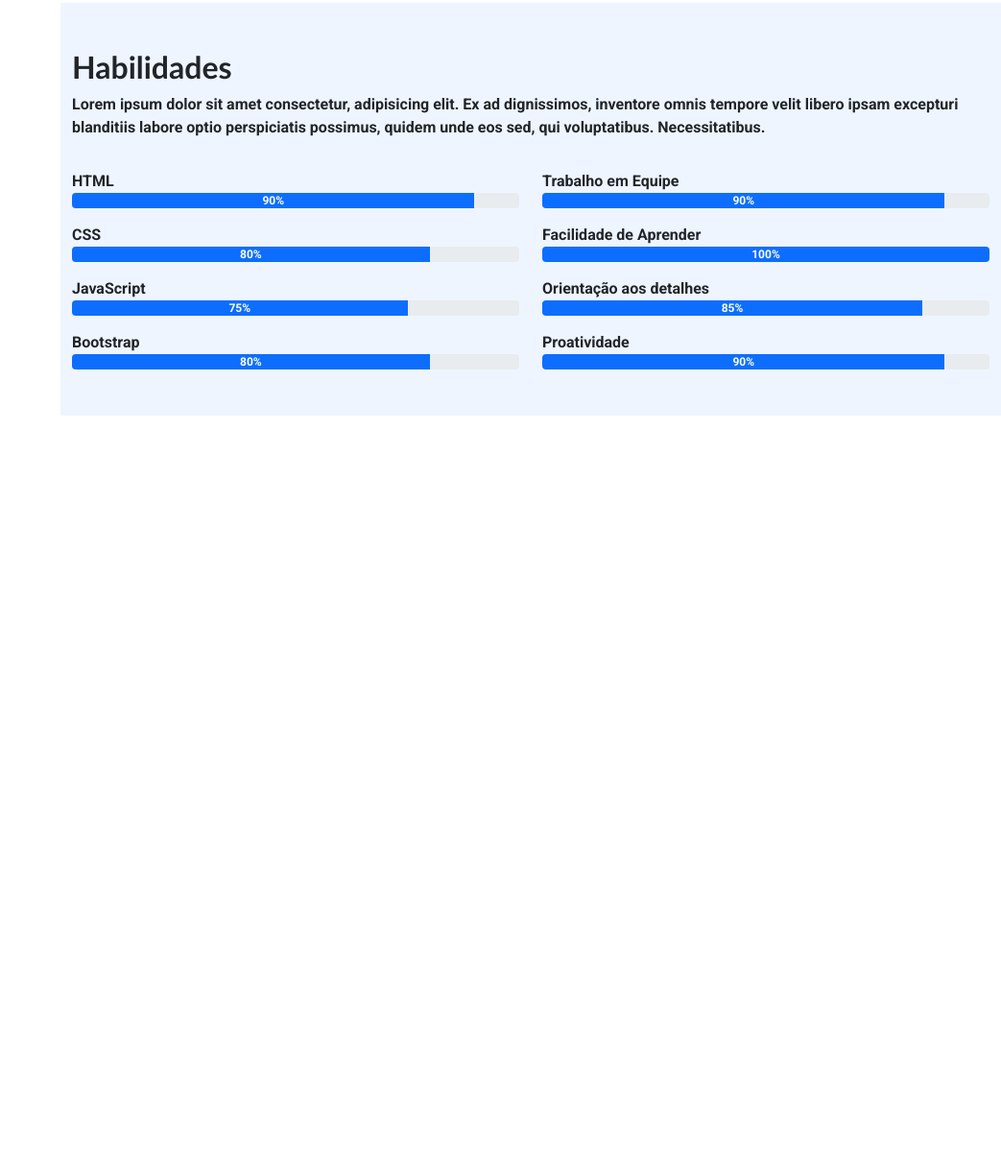
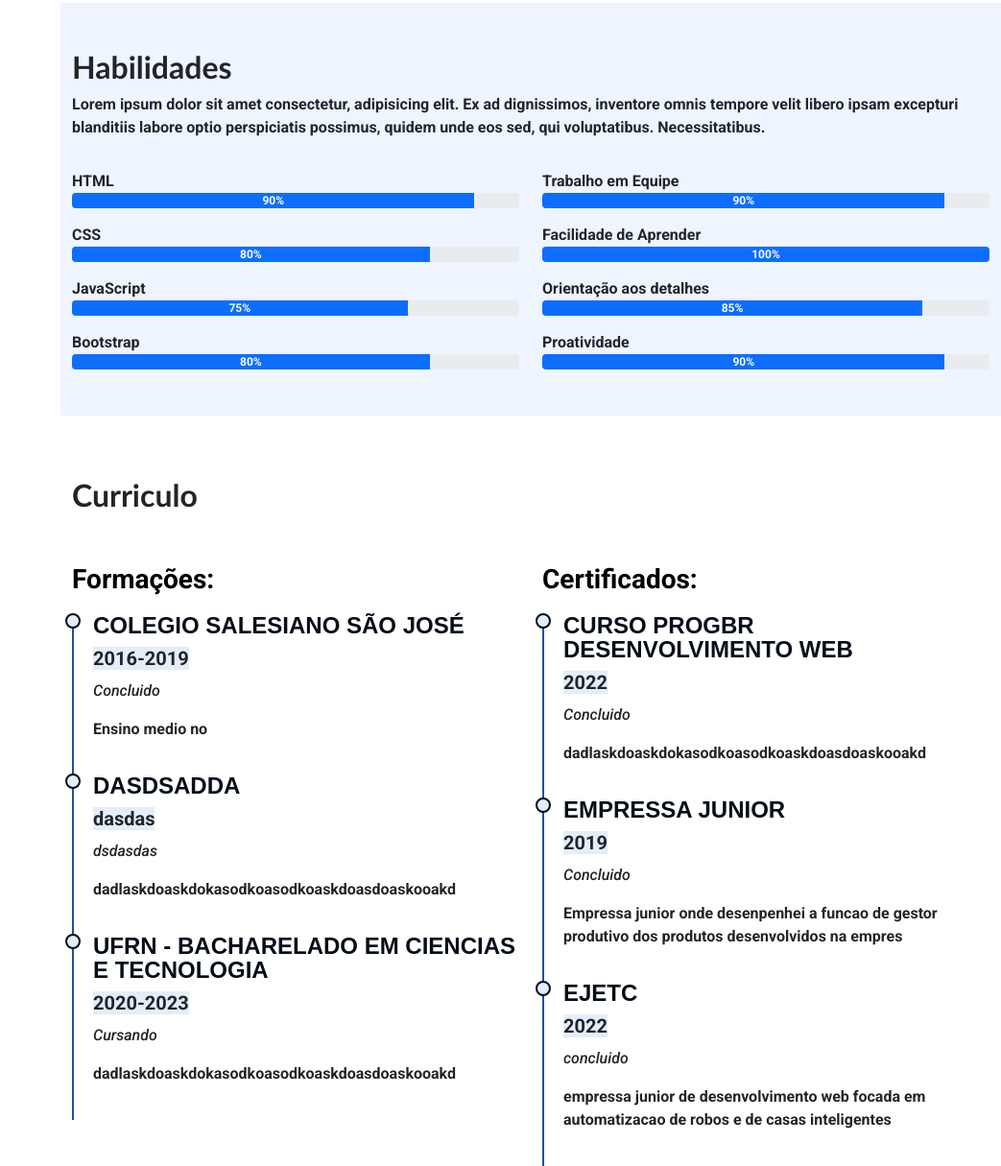
Before and after one commit to rafaelsoares07/Portifolio, a plain HTML site: page index.html in a window 1280 px wide. Shown: the part 1545-2760 px from the top of the page at 96% size, without its empty margins (237-1280 px from the left). Before the commit the page ends 2026 px from the top, so only its background shows below. Drawn offline with nearby package versions, Linux system fonts and the light colour scheme.

Commit message:
finalizacao area curriculo

```diff
--- a/index.html
+++ b/index.html
@@ -62,11 +62,11 @@
                     <a class="nav-link" href="#habilidades"> <i class="bi bi-bookmark-star-fill"></i> Habilidades</a>
                 </li>
                 <li class="nav-item">
-                    <a class="nav-link " href="#"> <i class="bi bi-book-fill"></i> Formações</a>
+                    <a class="nav-link " href="#curriculo"> <i class="bi bi-book-fill"></i> Formações</a>
                 </li>
 
                 <li class="nav-item">
-                    <a class="nav-link" href="#"> <i class="bi bi-kanban-fill"></i>Projetos</a>
+                    <a class="nav-link" href="#portifolio"> <i class="bi bi-kanban-fill"></i>Projetos</a>
                 </li>
 
             </ul>
@@ -119,25 +119,28 @@
                         <img class="img-fluid mb-4 mt-4 shadow" src="static/img/perfil-img.jpeg" alt="">
                     </div>
                     <div class=" col-md-12 col-lg-6">
-                        <h4>Estudante de cet</h4>
+                        <h4>Estudante de C&T</h4>
                         <p>Lorem ipsum dolor sit amet consectetur adipisicing elit. Voluptate, itaque mollitia quasi
                         </p>
                         <div class="row">
                             <div class="col-md-6">
                                 <ul class="list-group list-group-flush fs-6">
                                     <li class="list-group-item">Idade: <span class="fw-lighter">21 anos</span> </li>
-                                    <li class="list-group-item">Nacimento: <span class="fw-lighter">11/11/2001</span> </li>
-                                    <li class="list-group-item">Estado civil:<span class="fw-lighter"> Solteiro</span></li>
+                                    <li class="list-group-item">Nacimento: <span class="fw-lighter">11/11/2001</span>
+                                    </li>
+                                    <li class="list-group-item">Estado civil:<span class="fw-lighter"> Solteiro</span>
+                                    </li>
                                     <li class="list-group-item">Cidade: <span class="fw-lighter">Natal/RN</span> </li>
 
                                 </ul>
                             </div>
                             <div class="col-md-6 ">
                                 <ul class="list-group list-group-flush fs-6 mb-3">
-                                    <li class="list-group-item">Hobbie:<span class="fw-lighter">Futebol</span></li>
+                                    <li class="list-group-item">Hobbie: <span class="fw-lighter">Futebol</span></li>
                                     <li class="list-group-item">Site: <span class="fw-lighter">PetPatas</span></li>
-                                    <li class="list-group-item">Trabalho:<span class="fw-lighter">Desenvolvedor Wed</span></li>
-                                    <li class="list-group-item">Foco:<span class="fw-lighter">Front-End</span></li>
+                                    <li class="list-group-item">Trabalho: <span class="fw-lighter">Desenvolvedor
+                                            Wed</span></li>
+                                    <li class="list-group-item">Foco: <span class="fw-lighter">Front-End</span></li>
 
                                 </ul>
                             </div>
@@ -161,58 +164,121 @@
                     voluptatibus. Necessitatibus.</p>
                 <div class="row">
                     <div class="col-md-6">
-                        <p class="mt-3 mb-0" >HTML</p>
+                        <p class="mt-3 mb-0">HTML</p>
                         <div class="progress">
-                            <div class="progress-bar" role="progressbar" style="width: 90%;" aria-valuenow="25" aria-valuemin="0" aria-valuemax="100">90%</div>
+                            <div class="progress-bar" role="progressbar" style="width: 90%;" aria-valuenow="25"
+                                aria-valuemin="0" aria-valuemax="100">90%</div>
                         </div>
-                          <p class="mt-3 mb-0" >CSS</p>
+                        <p class="mt-3 mb-0">CSS</p>
                         <div class="progress">
-                            <div class="progress-bar" role="progressbar" style="width: 80%;" aria-valuenow="25" aria-valuemin="0" aria-valuemax="100">80%</div>
+                            <div class="progress-bar" role="progressbar" style="width: 80%;" aria-valuenow="25"
+                                aria-valuemin="0" aria-valuemax="100">80%</div>
                         </div>
-                          <p class="mt-3 mb-0" >JavaScript</p>
+                        <p class="mt-3 mb-0">JavaScript</p>
                         <div class="progress">
-                            <div class="progress-bar" role="progressbar" style="width: 75%;" aria-valuenow="25" aria-valuemin="0" aria-valuemax="100">75%</div>
+                            <div class="progress-bar" role="progressbar" style="width: 75%;" aria-valuenow="25"
+                                aria-valuemin="0" aria-valuemax="100">75%</div>
                         </div>
-                          <p class="mt-3 mb-0" >Bootstrap</p>
+                        <p class="mt-3 mb-0">Bootstrap</p>
                         <div class="progress">
-                            <div class="progress-bar" role="progressbar" style="width: 80%;" aria-valuenow="25" aria-valuemin="0" aria-valuemax="100">80%</div>
+                            <div class="progress-bar" role="progressbar" style="width: 80%;" aria-valuenow="25"
+                                aria-valuemin="0" aria-valuemax="100">80%</div>
                         </div>
                     </div>
 
                     <div class="col-md-6">
-                        <p class="mt-3 mb-0" >Trabalho em Equipe</p>
+                        <p class="mt-3 mb-0">Trabalho em Equipe</p>
                         <div class="progress">
-                            <div class="progress-bar" role="progressbar" style="width: 90%;" aria-valuenow="25" aria-valuemin="0" aria-valuemax="100">90%</div>
+                            <div class="progress-bar" role="progressbar" style="width: 90%;" aria-valuenow="25"
+                                aria-valuemin="0" aria-valuemax="100">90%</div>
                         </div>
-                          <p class="mt-3 mb-0" >Facilidade de Aprender</p>
+                        <p class="mt-3 mb-0">Facilidade de Aprender</p>
                         <div class="progress">
-                            <div class="progress-bar" role="progressbar" style="width: 100%;" aria-valuenow="25" aria-valuemin="0" aria-valuemax="100">100%</div>
+                            <div class="progress-bar" role="progressbar" style="width: 100%;" aria-valuenow="25"
+                                aria-valuemin="0" aria-valuemax="100">100%</div>
                         </div>
-                          <p class="mt-3 mb-0" >Orientação aos detalhes</p>
+                        <p class="mt-3 mb-0">Orientação aos detalhes</p>
                         <div class="progress">
-                            <div class="progress-bar" role="progressbar" style="width: 85%;" aria-valuenow="25" aria-valuemin="0" aria-valuemax="100">85%</div>
+                            <div class="progress-bar" role="progressbar" style="width: 85%;" aria-valuenow="25"
+                                aria-valuemin="0" aria-valuemax="100">85%</div>
                         </div>
-                          <p class="mt-3 mb-0" >Proatividade</p>
+                        <p class="mt-3 mb-0">Proatividade</p>
                         <div class="progress">
-                            <div class="progress-bar" role="progressbar" style="width: 90%;" aria-valuenow="25" aria-valuemin="0" aria-valuemax="100">90%</div>
+                            <div class="progress-bar" role="progressbar" style="width: 90%;" aria-valuenow="25"
+                                aria-valuemin="0" aria-valuemax="100">90%</div>
                         </div>
                     </div>
                 </div>
             </div>
         </section>
 
-        <section class="mt-5" id="curriculo">
+        <section class="mt-5 cv " id="curriculo">
+            <div class="container">
+                <h2 class="pt-3 pb-4">Curriculo</h2>
+                <div class="row">
+                    <div class="col-md-6">
+                        <h3 class="cv-title">Formações:</h3>
+                        <div class="cv-item">
+                            <h4>Colegio Salesiano São José</h4>
+                            <h5>2016-2019</h5>
+                            <p> <em>Concluido</em> </p>
+                            <p> Ensino medio no</p>
+                        </div>
+                        <div class="cv-item">
+                            <h4>dasdsadda</h4>
+                            <h5>dasdas</h5>
+                            <p> <em>dsdasdas</em> </p>
+                            <p>dadlaskdoaskdokasodkoasodkoaskdoasdoaskooakd</p>
+                        </div>
+                        <div class="cv-item">
+                            <h4>UFRN - Bacharelado em ciencias e tecnologia</h4>
+                            <h5>2020-2023</h5>
+                            <p> <em>Cursando</em> </p>
+                            <p>dadlaskdoaskdokasodkoasodkoaskdoasdoaskooakd</p>
+                        </div>
+
+                    </div>
+                    <div class="col-md-6">
+                        <h3 class="cv-title" >Certificados:</h3>
+                        <div class="cv-item" > <h4>Curso ProgBR desenvolvimento web</h4>
+                            <h5>2022</h5>
+                            <p> <em>Concluido</em> </p>
+                            <p>dadlaskdoaskdokasodkoasodkoaskdoasdoaskooakd</p></div>
+                        <div class="cv-item">
+                            <h4>Empressa junior</h4>
+                            <h5>2019</h5>
+                            <p> <em>Concluido</em> </p>
+                            <p>Empressa junior onde desenpenhei a funcao de gestor produtivo dos produtos desenvolvidos na empres</p>
+                        </div>
+                        <div class="cv-item">
+                            <h4>Ejetc</h4>
+                            <h5>2022</h5>
+                            <p> <em>concluido</em> </p>
+                            <p>empressa junior de desenvolvimento web focada em automatizacao de robos e de casas inteligentes</p>
+                        </div>
+                    </div>
+                </div>
+            </div>
+        </section>
+
+        <!--
+        <section class="mt-5 bg-section" id="formação">
             <div class="container">
                 <div class="row">
+
                     <div class="col-md-6">
-
+                        dasdsda
                     </div>
                     <div class="col-md-6">
 
                     </div>
+
                 </div>
             </div>
-        </section>
+
+        </section>-->
+
+
     </main>
 
 
--- a/static/style.css
+++ b/static/style.css
@@ -29,6 +29,9 @@ html, body{
 
 }
 
+.ocultar{
+    left: -300px;
+}
 #header{
     position: fixed;
     top: 0;
@@ -154,9 +157,6 @@ main section span#tx{
 }
 
 
-.menu-mobile{
-
-}
 i.menu-mobile{
     text-align: center;
     position: fixed;
@@ -192,3 +192,49 @@ i.menu-mobile{
 .section-bg{
     background-color: #eff5ff;
 }
+
+
+
+
+.cv .cv-title{
+    font-weight: 700;
+    margin-top: 20px;
+    margin-bottom: 20px;
+    color: black;
+}
+
+.cv .cv-item{
+    padding: 0 0 20px 20px;
+    margin-top: -2px;
+    border-left: 2px solid #1f5297;
+    position: relative;
+}
+
+.cv .cv-item h4{
+    line-height: 25px;
+    font-weight: 600;
+    text-transform: uppercase;
+    font-family: "Poppins", sans-serif;
+    margin-bottom: 10px;
+    color: #050d18;
+}
+
+.cv .cv-item h5{
+    background: #e4edf9;
+    font-weight: 600;
+    margin-bottom: 10px;
+    display: inline-block;
+
+}
+
+.cv .cv-item::before{
+    content: "";
+    position: absolute;
+    width: 16px;
+    height: 16px;
+    border: 2px solid #050d18;
+    left: -9px;
+    border-radius: 45px;
+    background-color: #e4edf9;
+
+}
```
Also changed, not shown: static/script.js (+18 -3 lines). Lines whose indentation alone changed are shown as unchanged.
